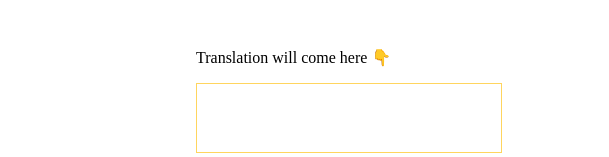
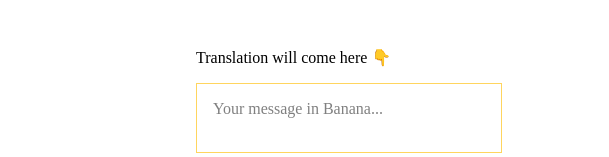
Before and after one commit to badjatya/banana-speak-Mark6, a plain HTML site: page index.html in a window 1280 px wide. Shown: the part 341-498 px from the top of the page, 544-1153 px from the left. Drawn offline with Linux system fonts and the light colour scheme.

Commit message:
Style: header

```diff
--- a/index.html
+++ b/index.html
@@ -24,7 +24,7 @@
         <textarea id="input-text" placeholder="Enter your message"></textarea>
         <span id="translate">Translate To Banana</span>
         <p>Translation will come here 👇</p>
-        <div id="output" class="output"></div>
+        <div id="output" class="output">Your message in Banana...</div>
       </div>
     </header>
 
--- a/static/css/style.css
+++ b/static/css/style.css
@@ -67,4 +67,5 @@ span:hover {
   height: 70px;
   padding: 1rem;
   border: 1px solid #ffd55e;
+  color: grey;
 }
```
